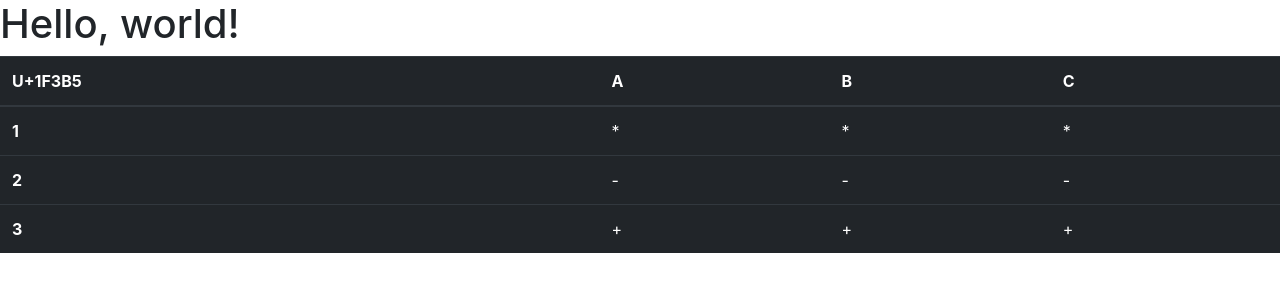
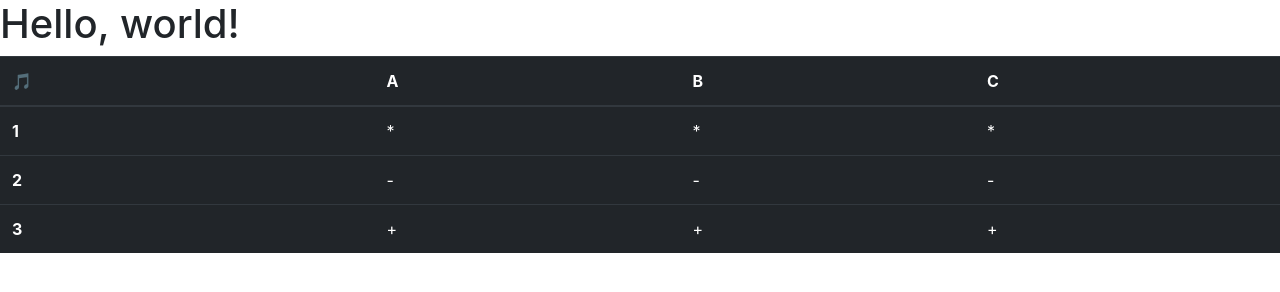
Before and after one commit to kdoodoo/art, a plain HTML site: page index.html in a window 1280 px wide. Drawn offline with nearby package versions, Linux system fonts and the light colour scheme.

Commit message:
musical note2

```diff
--- a/index.html
+++ b/index.html
@@ -16,7 +16,7 @@
 <table class="table table-dark">
   <thead>
     <tr>
-      <th scope="col">  U+1F3B5</th>
+      <th scope="col"> 🎵</th>
       <th scope="col">A</th>
       <th scope="col">B</th>
       <th scope="col">C</th>
```
